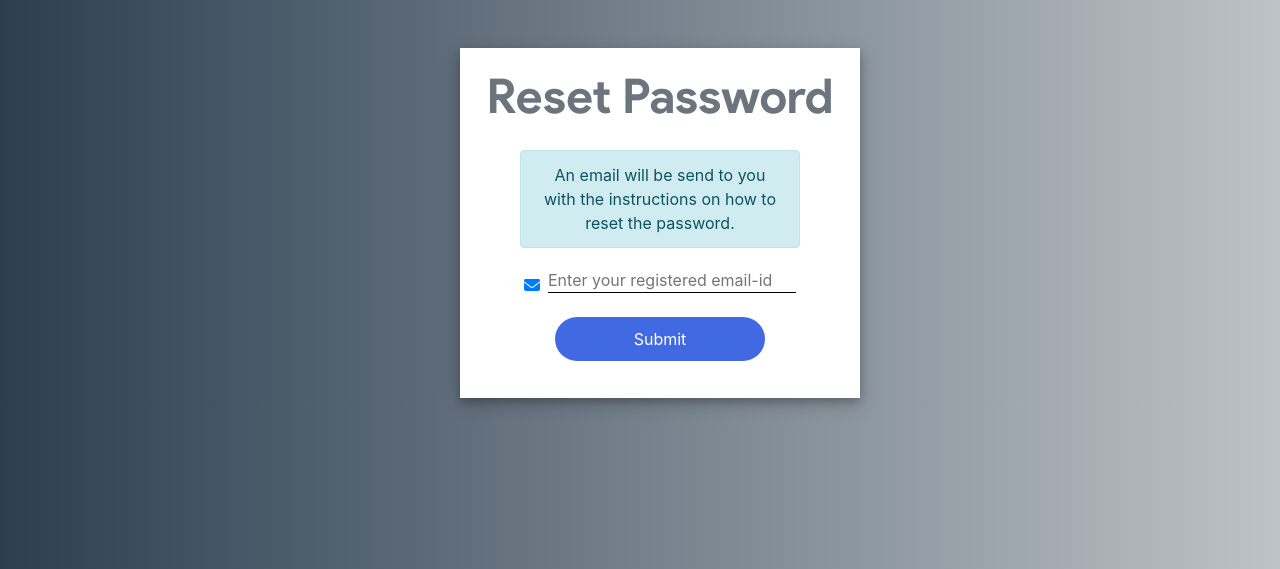
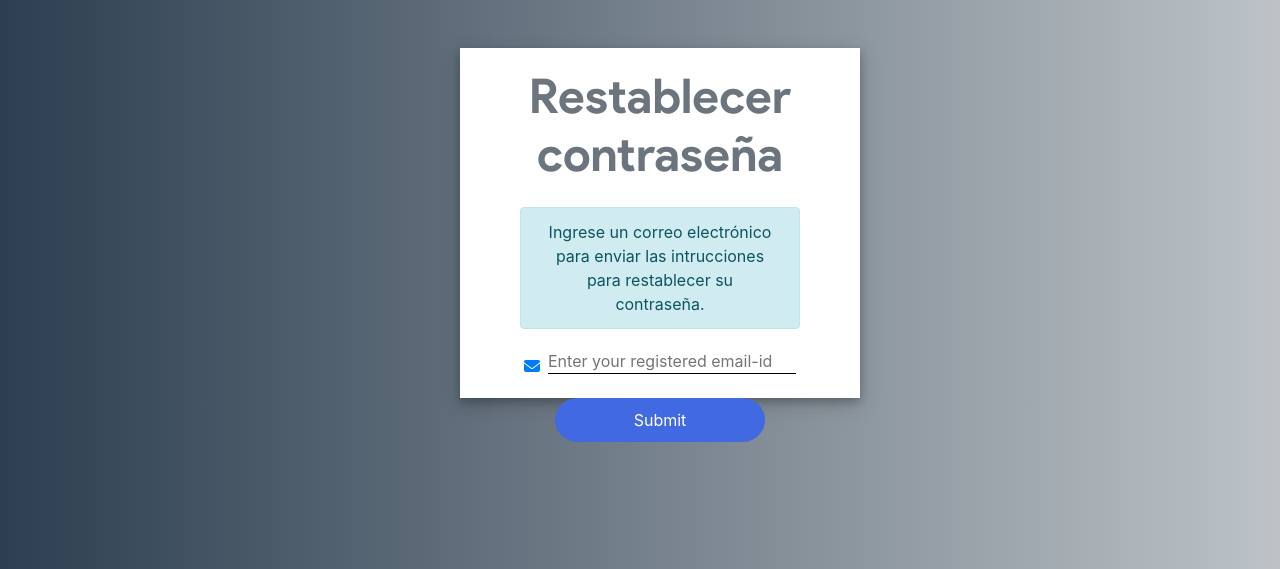
Before and after one commit to EstefanAC/OnlineFlightBooking, a PHP site: page /vuelos/reset-pwd.php in a window 1280 px wide. Shown: the part 64-633 px from the top of the page. Run offline with PHP 8.4, Linux system fonts and the light colour scheme; some libraries are stand-ins or nearby versions; some web fonts are replaced.

Commit message:
Actualización_Restablecer contraseña
Se realizó la respectiva corrección ya que obtuvimos un error en nuestro código.

```diff
--- a/reset-pwd.php
+++ b/reset-pwd.php
@@ -14,9 +14,9 @@ h1{
 	text-align:center;
 }
 body {
-  background: #bdc3c7;  /* fallback for old browsers */
-  background: -webkit-linear-gradient(to right, #2c3e50, #bdc3c7);  /* Chrome 10-25, Safari 5.1-6 */
-  background: linear-gradient(to right, #2c3e50, #bdc3c7); /* W3C, IE 10+/ Edge, Firefox 16+, Chrome 26+, Opera 12+, Safari 7+ */
+  background: #bdc3c7;
+  background: -webkit-linear-gradient(to right, #2c3e50, #bdc3c7);
+  background: linear-gradient(to right, #2c3e50, #bdc3c7);
 
 }
 .login-form {
@@ -26,10 +26,10 @@ body {
 </style>
 <div class="flex-container">
     <div class="login-form mt-5" style="height: 350px;">
-        <h1 class="text-center text-secondary mb-4">Reset Password</h1>
+        <h1 class="text-center text-secondary mb-4">Restablecer contraseña</h1>
         <div class="alert text-center alert-info mb-0"
             style="margin-left: 60px; margin-right:60px;" role="alert">
-            An email will be send to you with the instructions on how to reset the password.
+            Ingrese un correo electrónico para enviar las intrucciones para restablecer su contraseña.
         </div>
         <form method="POST" action="includes/reset-request.inc.php">
             <div class="flex-container">
@@ -51,13 +51,13 @@ body {
 <?php
 if(isset($_GET['err']) || isset($_GET['mail'])) {
     if($_GET['err'] === 'invalidemail') {
-        echo '<script>alert("Invalid email");</script>';
+        echo '<script>alert("Correo electrónico inválido");</script>';
     } else if($_GET['err'] === 'sqlerr') {
-        echo '<script>alert("An error occured");</script>';
+        echo '<script>alert("Se produjo un error");</script>';
     } else if($_GET['mail'] === 'success') {
-        echo '<script>alert("Email has been succesfully sent to you");</script>';
+        echo '<script>alert("El correo electrónico ha sido enviado satisfactoriamente");</script>';
     } else if($_GET['err'] === 'mailerr') {
-        echo '<script>alert("An error occured");</script>';
+        echo '<script>alert("Ocurrió un error");</script>';
     }
 }
 ?>
```
